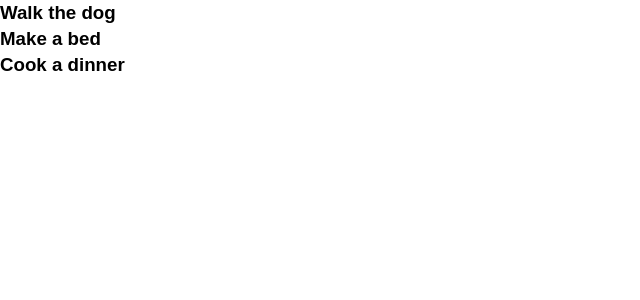
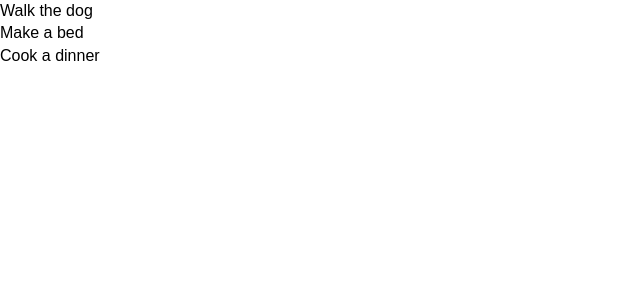
Before and after one commit to KrzysztofBalejko/to-do-list, a React (Create React App) app: page / in a window 1280 px wide. Shown: the top 300 px of the page, without its empty margins (0-640 px from the left). Built offline with nearby package versions, Linux system fonts and the light colour scheme.

Commit message:
Created TodoItem class which renders todo.title

```diff
--- /dev/null
+++ b/src/components/TodoItem.js
@@ -0,0 +1,13 @@
+import React, { Component } from 'react';
+
+class TodoItem extends Component {
+
+  render() {
+    return (
+      <p>{ this.props.todo.title }</p>
+    );
+  }
+
+}
+
+export default TodoItem ;
--- a/src/components/Todos.js
+++ b/src/components/Todos.js
@@ -1,11 +1,12 @@
 import React, { Component } from 'react';
+import TodoItem from './TodoItem.js';
+
+
 
 class Todos extends Component {
-
   render() {
-    console.log(this.props.todos)
     return this.props.todos.map((todo) =>(
-      <h3>{ todo.title }</h3>
+      <TodoItem todo={todo}/>
     ));
 
   }
```
